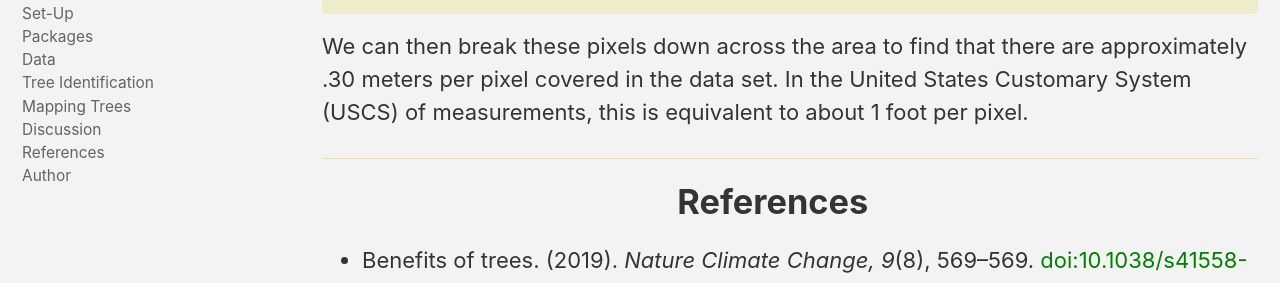
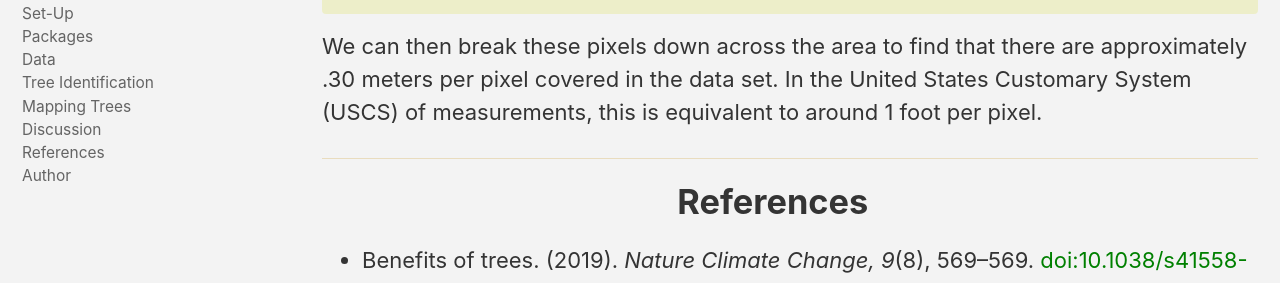
Before and after one commit to castower/cpp-593-treeproject-site, a Jekyll site: the page built from index.md, in a window 1280 px wide and 900 px high, scrolled down 13829 px. Shown: the part 227-510 px from the top of the window. Built offline with Jekyll 4.4.1, drawn with Linux system fonts in a browser that asks for light colours; cached includes are drawn as plain includes; nearby versions of some CDN libraries.

Commit message:
Update index.md

````diff
--- a/index.md
+++ b/index.md
@@ -353,7 +353,7 @@ sqrt( 11250000 ) # 11,250,000 points
 # 0.30 meters per pixel ~ one foot per pixel
 ```
 
-<p> We can then break these pixels down across the area to find that there are approximately .30 meters per pixel covered in the data set. In the United States Customary System (USCS) of measurements, this is equivalent to about 1 foot per pixel. </p>
+<p> We can then break these pixels down across the area to find that there are approximately .30 meters per pixel covered in the data set. In the United States Customary System (USCS) of measurements, this is equivalent to around 1 foot per pixel. </p>
 
 <hr>
 
````
